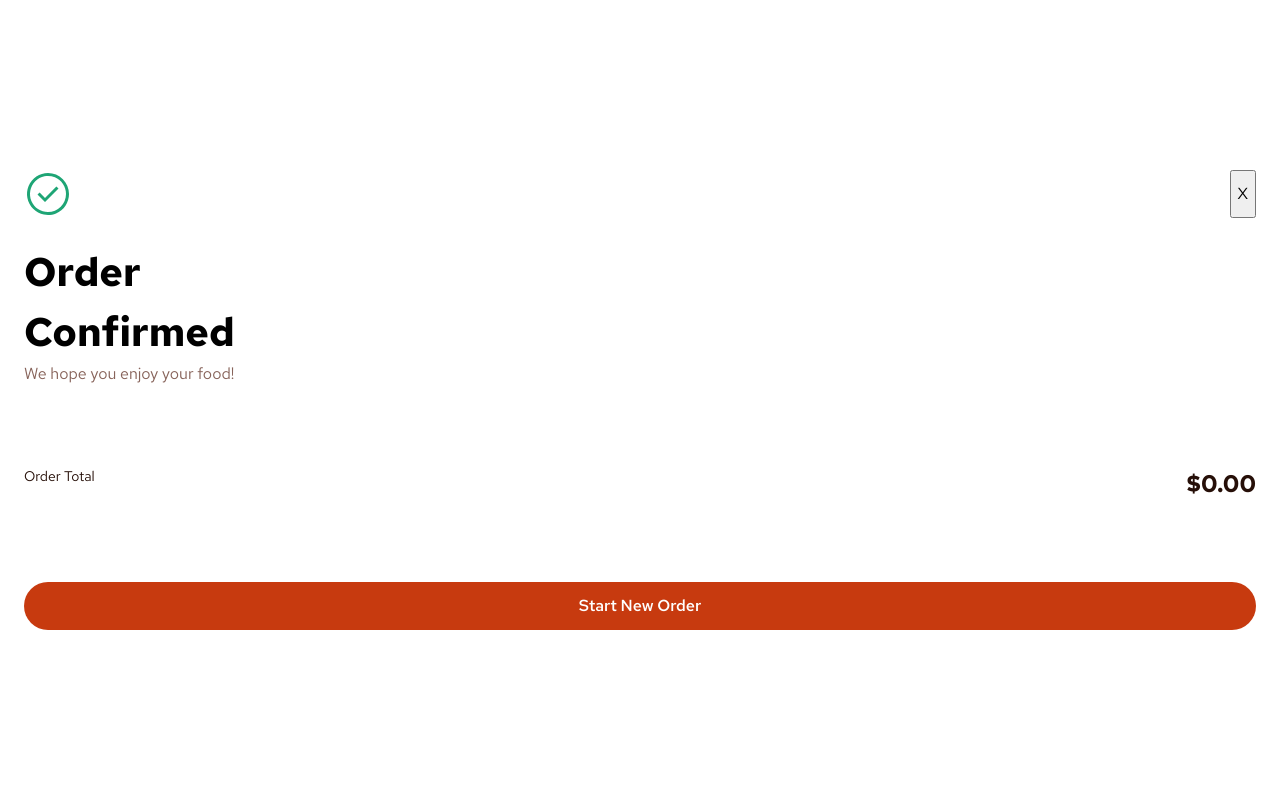
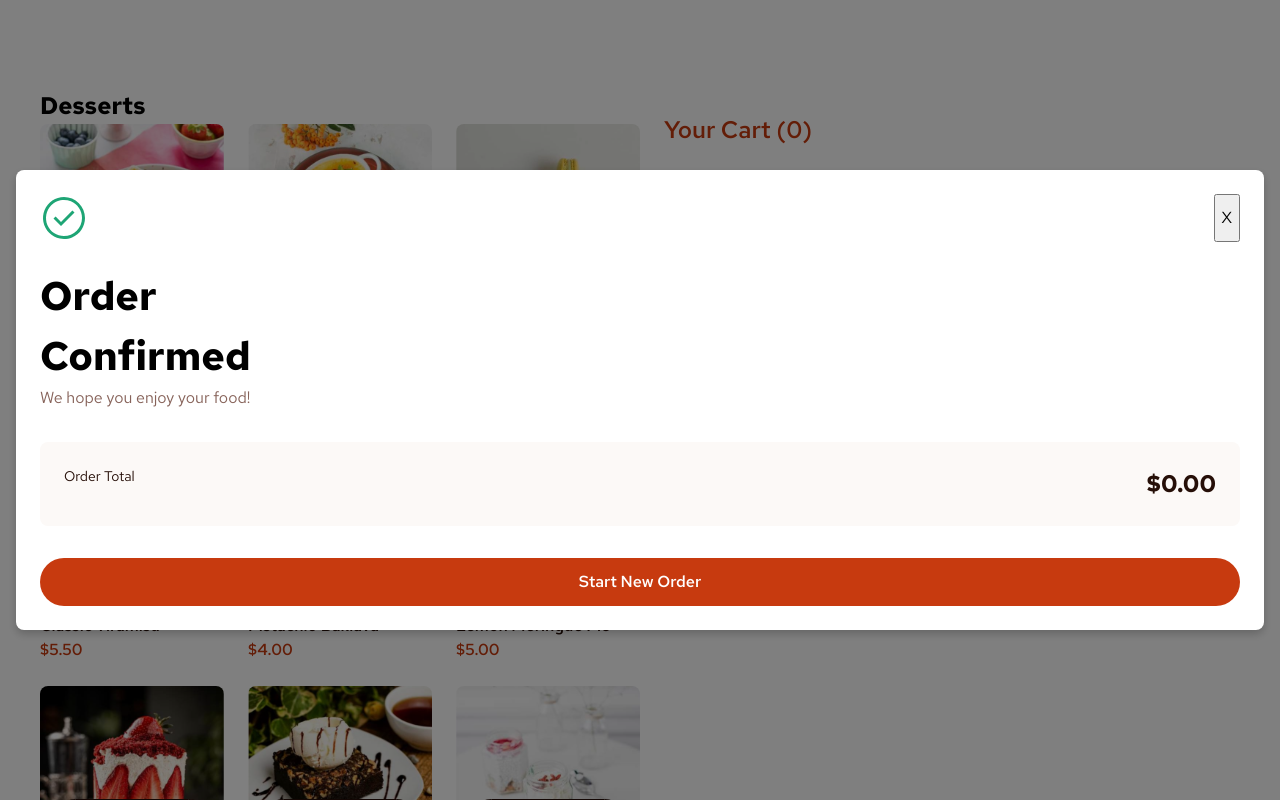
Before and after one commit to mayor-creator/product_list_app, a React (Vite) app: page / in a window 1280 px wide. Both pictures are taken after a click on the button "Confirm Order". Shown: the top 800 px of the page. Built offline with nearby package versions, Linux system fonts and the light colour scheme.

Commit message:
refactor OrderModal component to enhance structure by wrapping modal overlay in a dedicated div and style: style: enhance ConfirmOrderModal with improved layout and styling

```diff
--- a/src/component/modal/OrderModal.module.css
+++ b/src/component/modal/OrderModal.module.css
@@ -2,13 +2,24 @@
   position: fixed;
   top: 0;
   left: 0;
-  right: 0;
-  bottom: 0;
-  background-color: var(--color-white);
+  width: 100%;
+  height: 100%;
+  background-color: hsla(0, 0%, 0%, 0.5);
   display: flex;
   flex-direction: column;
   justify-content: center;
   z-index: 1000;
+  padding: 1rem;
+  box-sizing: border-box;
+}
+
+.modalWrapper {
+  background-color: var(--color-white);
+  border-radius: 0.5rem;
+  padding: 1.5rem;
+  box-shadow: 0 0.25rem 0.5rem hsla(0, 0%, 0%, 0.2);
+  display: flex;
+  flex-direction: column;
   gap: 2rem;
 }
 
@@ -16,7 +27,6 @@
   display: flex;
   flex-direction: column;
   gap: 1.5rem;
-  padding: 1.5rem;
 }
 
 .modalInfoContainer {
@@ -35,6 +45,8 @@
 }
 
 .modalItemContainer {
+  background-color: var(--color-rose-50);
+  border-radius: 0.5rem;
   display: flex;
   flex-direction: column;
   gap: 1.5rem;
@@ -102,6 +114,11 @@
   height: 0.125rem;
 }
 
-.modalButtonContainer {
-  padding: 1.5rem;
+/* --- Media Queries --- */
+/* Tablet Viewpoints (min-width: 768px) */
+@media (min-width: 48rem) {
 }
+
+/* Desktop Viewport (min-width: 1024px) */
+@media (min-width: 64rem) {
+}
--- a/src/component/modal/OrderModal.tsx
+++ b/src/component/modal/OrderModal.tsx
@@ -33,6 +33,7 @@ export const ConfirmOrderModal = ({
 
 	return (
 		<div className={styles.modalOverlay}>
+			<div className={styles.modalWrapper}>
 				<div className={styles.titleInfoContainer}>
 					<div className={styles.modalInfoContainer}>
 						<img
@@ -70,7 +71,6 @@ export const ConfirmOrderModal = ({
 								</div>
 							))
 						: null}
-
 					<div className={styles.modalTotal}>
 						<span className={styles.orderTotalTitle}>Order Total</span>
 						<span className={styles.orderTotalPrice}>${total.toFixed(2)}</span>
@@ -83,5 +83,6 @@ export const ConfirmOrderModal = ({
 					</Button>
 				</div>
 			</div>
+		</div>
 	);
 };
```
Lines whose indentation alone changed are shown as unchanged.
